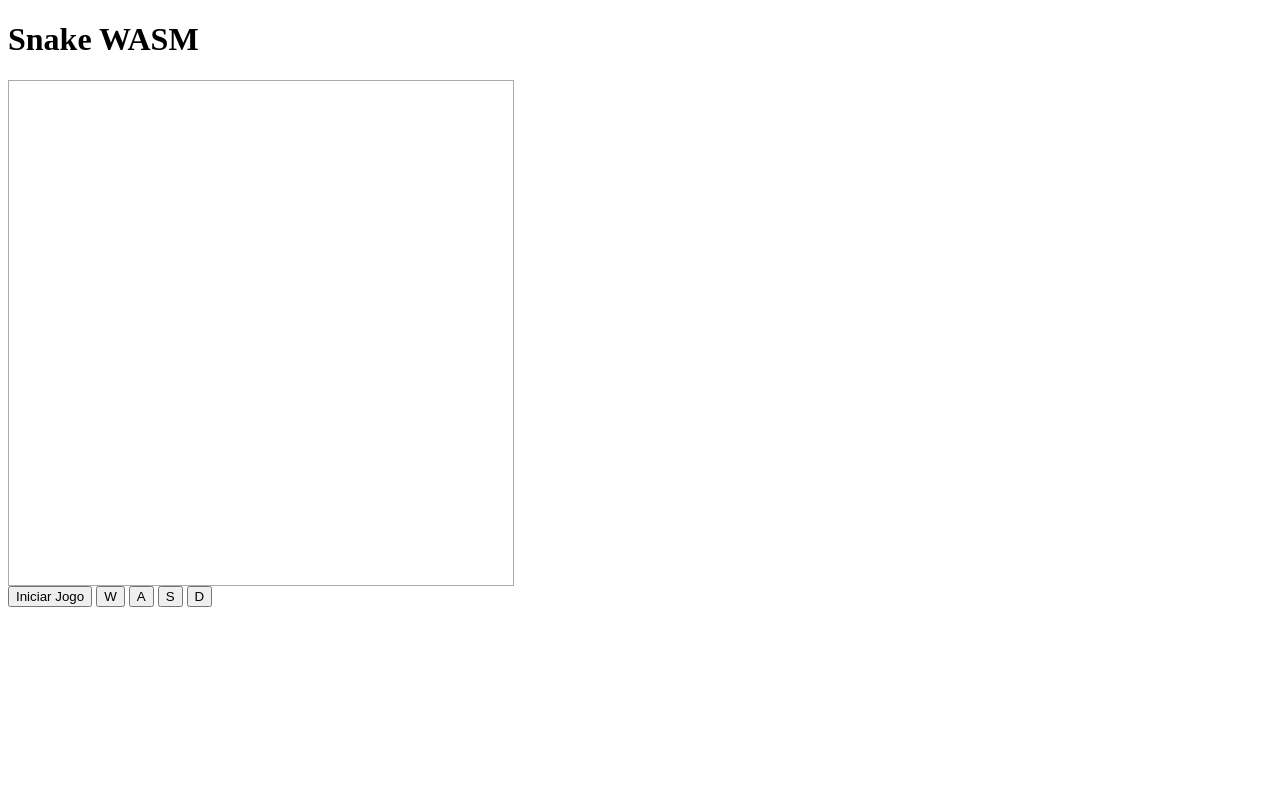
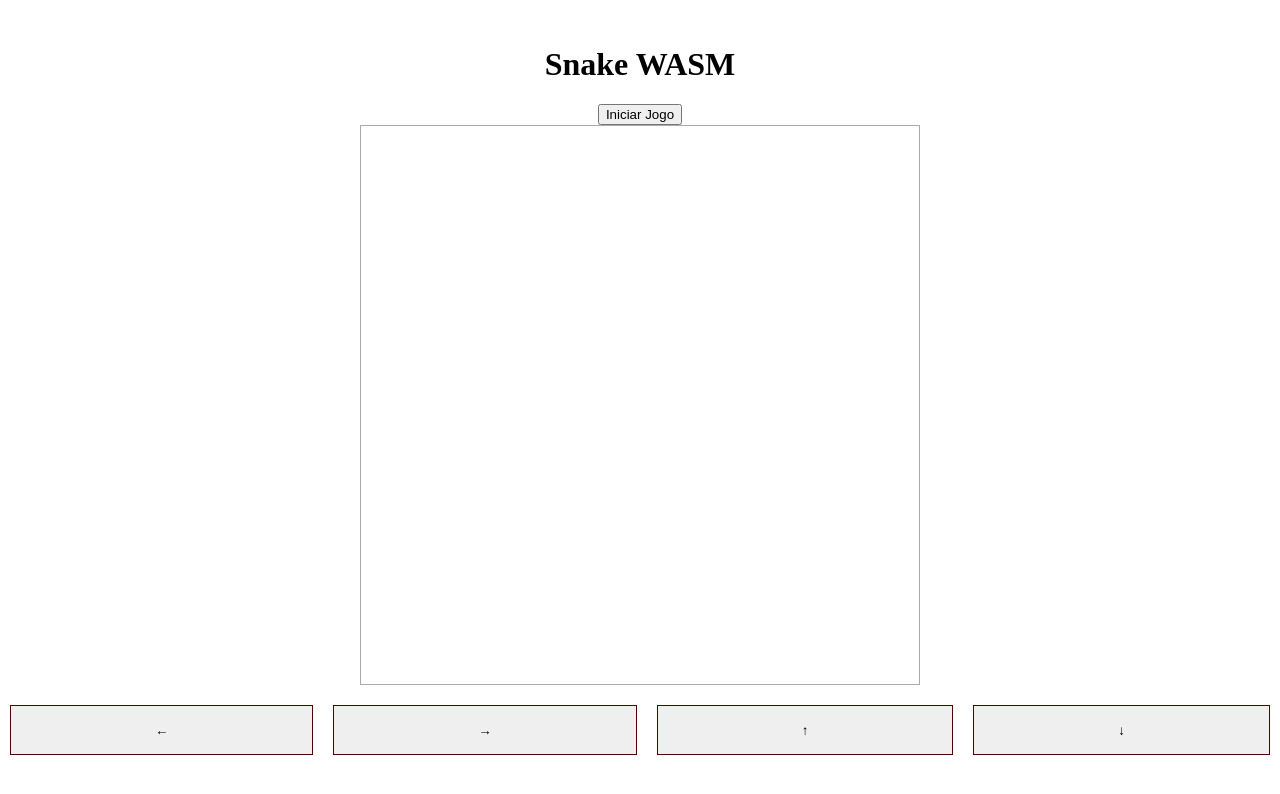
Before and after one commit to arlandantas/snake, a plain HTML site: page index.html in a window 1280 px wide. Drawn offline with Linux system fonts and the light colour scheme; no server answers.

Commit message:
enhance: Visual enhancements

```diff
--- a/index.css
+++ b/index.css
@@ -1,19 +1,43 @@
 :root {
     --snake-color: #0a0;
     --snake-eye-color: #a00;
-    --wall-color: #d50;
+    --wall-color: #aaa;
     --food-color: #00a;
     --cell-border: #aaa;
+}
+
+html, body {
+    margin: 0;
+    padding: 0;
+}
+
+body {
+    display: flex;
+    flex-direction: column;
+    justify-content: center;
+    align-items: center;
+    min-height: 100vh;
+}
+
+* {
+    box-sizing: border-box;
 }
 
 #world {
     display: flex;
     flex-direction: column;
-    height: 500px;
-    width: 500px;
+    height: 90vw;
+    width: 90vw;
     justify-content: center;
     border: 1px solid var(--cell-border);
     padding: 2px;
+}
+
+@media (min-aspect-ratio: 9/11) {
+    #world {
+        height: 70vh;
+        width: 70vh;
+    }
 }
 
 #world .row {
@@ -75,3 +99,19 @@
 .cell.left, .cell.bottom {
     border-bottom-left-radius: 0 !important;
 }
+
+#arrow_buttons {
+    display: flex;
+    flex-direction: row;
+    justify-content: center;
+    width: 100%;
+    margin: 10px;
+}
+
+#arrow_buttons button {
+    border: 1px solid #500;
+    font-weight: bold;
+    flex-grow: 1;
+    height: 50px;
+    margin: 10px;
+}
--- a/index.html
+++ b/index.html
@@ -11,12 +11,16 @@
 </head>
 <body>
     <h1>Snake WASM</h1>
+    <div>
+        <button onclick="startGame()">Iniciar Jogo</button>
+    </div>
     <b id="message"></b>
     <div id="world"></div>
-    <button onclick="startGame()">Iniciar Jogo</button>
-    <button onclick="clickUp()">W</button>
-    <button onclick="clickLeft()">A</button>
-    <button onclick="clickDown()">S</button>
-    <button onclick="clickRight()">D</button>
+    <div id="arrow_buttons">
+        <button onclick="clickLeft()">&larr;</button>
+        <button onclick="clickRight()">&rarr;</button>
+        <button onclick="clickUp()">&uarr;</button>
+        <button onclick="clickDown()">&darr;</button>
+    </div>
 </body>
 </html>
```
Also changed, not shown: 4 other files.
